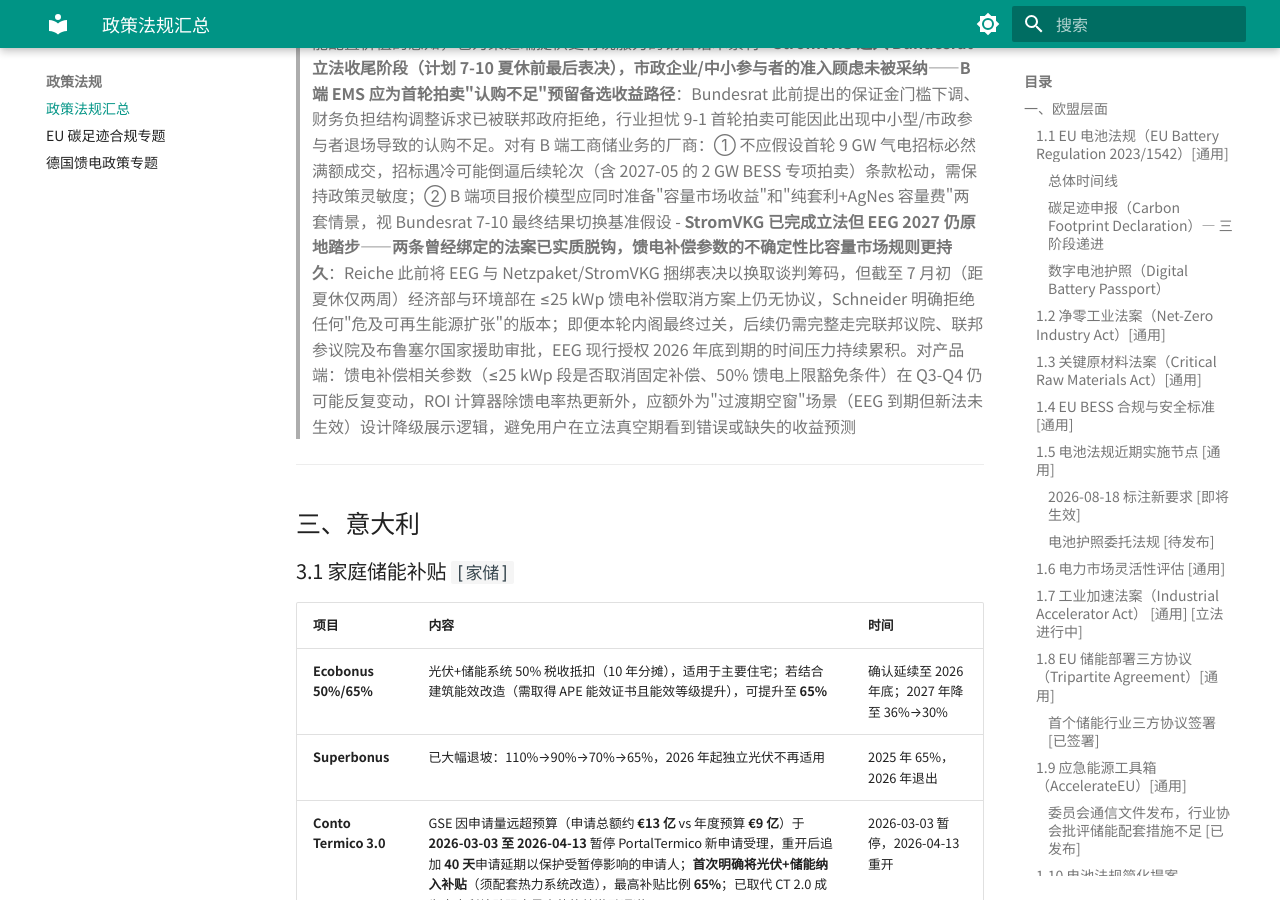
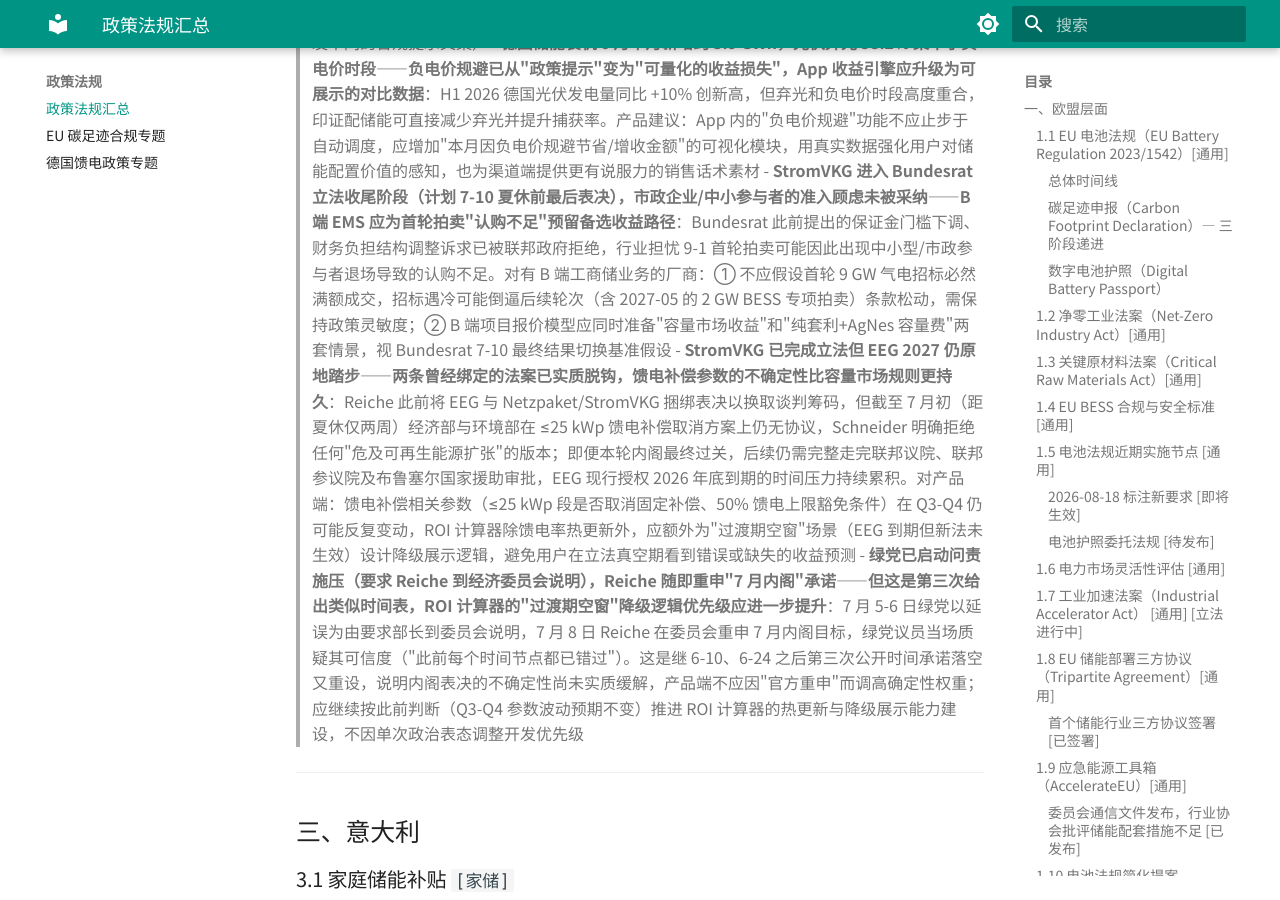
Before and after one commit to jeff9141/energy-storage-intel, an MkDocs documentation site: the page built from docs/policy/energy_storage_policy_regulations.md, in a window 1280 px wide and 900 px high, scrolled down 21537 px. Built offline with MkDocs 1.6.1 and Material for MkDocs 9.7.7, drawn with Linux system fonts in a browser that asks for light colours; some of the changed text lies outside the part shown.

Commit message:
定时更新：政策法规信息收集 2026-07-11
- 更新德国 2.3 EEG 2027：新增绿党问责施压及 Reiche 7 月内阁承诺进展
- 新增西班牙 5.4 市场动态：Q1 2026 伊比利亚半岛负电价创历史新高（397/222 小时）

Co-Authored-By: Claude Sonnet 5 <noreply@anthropic.com>

```diff
--- a/docs/policy/energy_storage_policy_regulations.md
+++ b/docs/policy/energy_storage_policy_regulations.md
@@ -334,7 +334,9 @@ BMWK 于 2026-02-27 发布 442 页草案，核心条款：① 2027-01-01 起，
 > - `[2026-06-10]` Reiche 在 BDEW 年会承诺夏休前提交内阁，明确放弃 Redispatch 预留条款（关键妥协信号）
 > - `[2026-06-15]` 新目标表决日期调整为 2026-06-24
 > - `[2026-06-19]` 内阁表决再度推迟至 7 月，具体日期未定（"Ein konkretes Datum gibt es nicht"）；Netzpaket 同步延后
-> - **`[2026-07-01]`** **距夏休仅剩两周，经济部（Reiche）与环境部（Schneider）仍无进展，内阁表决日期依旧未定；Schneider 重申不会同意任何"危及可再生能源扩张"的法案；即便完成内阁表决，后续仍需联邦议院、联邦参议院及布鲁塞尔国家援助审批，时间链条进一步压缩**
+> - `[2026-07-01]` 距夏休仅剩两周，经济部（Reiche）与环境部（Schneider）仍无进展，内阁表决日期依旧未定；Schneider 重申不会同意任何"危及可再生能源扩张"的法案；即便完成内阁表决，后续仍需联邦议院、联邦参议院及布鲁塞尔国家援助审批，时间链条进一步压缩
+> - `[2026-07-05/06]` 联邦议院绿党以推迟为由，要求 Reiche 到经济委员会（Wirtschaftsausschuss）就 EEG 改革延误作出说明
+> - **`[2026-07-08]`** **Reiche 在联邦议院经济委员会表态：EEG 改革仍计划在 7 月内提交内阁；绿党议员 Michael Kellner 公开质疑其可信度（"此前每个时间节点都已错过"），内阁表决具体日期仍未锁定**
 
 > **来源：**
 > - [Germany's EEG 2027 Draft: A New Era for Renewables — Freshfields](https://www.freshfields.com/en/our-thinking/blogs/sustainability/germanys-eeg-2027-draft-a-new-era-for-renewables-102mrfg) `[2026]`
@@ -345,6 +347,8 @@ BMWK 于 2026-02-27 发布 442 页草案，核心条款：① 2027-01-01 起，
 > - [BDEW-Kongress: Reiche zeigt sich kompromissbereit — T-Online](https://www.t-online.de/finanzen/energie/id_101292472/bdew-kongress-reiche-zeigt-sich-bei-energiewende-kompromissbereit.html) `[2026-06]`
 > - [Energiegesetze-Ticker: Welches Vorhaben wie weit ist — ZFK](https://www.zfk.de/politik/deutschland/energiegesetze-ticker-deutschland-reiche) `[2026-06]`
 > - [Regeln zur Einspeisevergütung fehlen: Reiche kommt beim EEG nicht voran — T-Online](https://www.t-online.de/finanzen/energie/id_101318126/regeln-zur-einspeiseverguetung-fehlen-reiche-kommt-beim-eeg-nicht-voran.html) `[2026-07]`
+> - [Verzögerungen bei Reform: Grüne wollen Reiche in Ausschuss zitieren — onvista](https://www.onvista.de/news/2026/07-05-verzoegerungen-bei-reform-gruene-wollen-reiche-in-ausschuss-zitieren-0-10-26528812) `[2026-07]`
+> - [Wirtschaftsministerium: EEG-Reform soll noch im Juli ins Kabinett — onvista](https://www.onvista.de/news/2026/07-08-wirtschaftsministerium-eeg-reform-soll-noch-im-juli-ins-kabinett-0-20-26530043) `[2026-07]`
 
 **iMSys 智能电表部署** `[执法加速中]`
 
@@ -593,6 +597,7 @@ BNetzA 公布新电网费体系（Allgemeine Netzentgeltsystematik Strom，AgNes
 > - **德国储能装机 6 月单月新增约 3.9 GWh，光伏弃光 58.2% 集中于负电价时段——负电价规避已从"政策提示"变为"可量化的收益损失"，App 收益引擎应升级为可展示的对比数据**：H1 2026 德国光伏发电量同比 +10% 创新高，但弃光和负电价时段高度重合，印证配储能可直接减少弃光并提升捕获率。产品建议：App 内的"负电价规避"功能不应止步于自动调度，应增加"本月因负电价规避节省/增收金额"的可视化模块，用真实数据强化用户对储能配置价值的感知，也为渠道端提供更有说服力的销售话术素材
 > - **StromVKG 进入 Bundesrat 立法收尾阶段（计划 7-10 夏休前最后表决），市政企业/中小参与者的准入顾虑未被采纳——B 端 EMS 应为首轮拍卖"认购不足"预留备选收益路径**：Bundesrat 此前提出的保证金门槛下调、财务负担结构调整诉求已被联邦政府拒绝，行业担忧 9-1 首轮拍卖可能因此出现中小型/市政参与者退场导致的认购不足。对有 B 端工商储业务的厂商：① 不应假设首轮 9 GW 气电招标必然满额成交，招标遇冷可能倒逼后续轮次（含 2027-05 的 2 GW BESS 专项拍卖）条款松动，需保持政策灵敏度；② B 端项目报价模型应同时准备"容量市场收益"和"纯套利+AgNes 容量费"两套情景，视 Bundesrat 7-10 最终结果切换基准假设
 > - **StromVKG 已完成立法但 EEG 2027 仍原地踏步——两条曾经绑定的法案已实质脱钩，馈电补偿参数的不确定性比容量市场规则更持久**：Reiche 此前将 EEG 与 Netzpaket/StromVKG 捆绑表决以换取谈判筹码，但截至 7 月初（距夏休仅两周）经济部与环境部在 ≤25 kWp 馈电补偿取消方案上仍无协议，Schneider 明确拒绝任何"危及可再生能源扩张"的版本；即便本轮内阁最终过关，后续仍需完整走完联邦议院、联邦参议院及布鲁塞尔国家援助审批，EEG 现行授权 2026 年底到期的时间压力持续累积。对产品端：馈电补偿相关参数（≤25 kWp 段是否取消固定补偿、50% 馈电上限豁免条件）在 Q3-Q4 仍可能反复变动，ROI 计算器除馈电率热更新外，应额外为"过渡期空窗"场景（EEG 到期但新法未生效）设计降级展示逻辑，避免用户在立法真空期看到错误或缺失的收益预测
+> - **绿党已启动问责施压（要求 Reiche 到经济委员会说明），Reiche 随即重申"7 月内阁"承诺——但这是第三次给出类似时间表，ROI 计算器的"过渡期空窗"降级逻辑优先级应进一步提升**：7 月 5-6 日绿党以延误为由要求部长到委员会说明，7 月 8 日 Reiche 在委员会重申 7 月内阁目标，绿党议员当场质疑其可信度（"此前每个时间节点都已错过"）。这是继 6-10、6-24 之后第三次公开时间承诺落空又重设，说明内阁表决的不确定性尚未实质缓解，产品端不应因"官方重申"而调高确定性权重；应继续按此前判断（Q3-Q4 参数波动预期不变）推进 ROI 计算器的热更新与降级展示能力建设，不因单次政治表态调整开发优先级
 
 ---
 
@@ -826,8 +831,19 @@ BNetzA 公布新电网费体系（Allgemeine Netzentgeltsystematik Strom，AgNes
 
 大型独立 BESS 项目和光储协同部署是增长主体，住宅补贴政策层面无重大更新。
 
+**负电价创历史新高（2026 Q1）：**
+
+| 市场 | Q1 2026 负电价小时数 | Q1 2025 同期 | 占 Q1 总交易小时占比 |
+|------|---------------------|--------------|---------------------|
+| 西班牙 | **397 小时**（历史新高） | 48 小时 | ~16% |
+| 葡萄牙 | 222 小时 | — | — |
+
+驱动因素：光伏装机快速增长叠加伊比利亚半岛需求相对温和（气温较北欧更温和，抑制用电负荷增长）。市场预期 Q2 因日照时长增加和光伏新增装机，负电价小时数可能进一步刷新纪录。
+
 > **来源：**
 > - [Battery energy storage project pipeline in Spain surges 464% year-on-year — ESS News](https://www.ess-news.com/2026/04/24/battery-energy-storage-project-pipeline-in-spain-surges-464-year-on-year/) `[2026-04]`
+> - [Negative power prices reach all-time high on the Iberian Peninsula in Q1 — PV Magazine](https://www.pv-magazine.com/2026/04/20/negative-power-prices-all-time-high-on-the-iberian-peninsula-in-q1/) `[2026-04]`
+> - [Spain records 397 hours of negative prices in Q1 — PV Magazine](https://www.pv-magazine.com/2026/06/17/spain-records-397-hours-of-negatives-prices-in-q1/) `[2026-06]`
 
 ### 5.5 容量机制 `[工商储]`
 
@@ -848,13 +864,14 @@ BNetzA 公布新电网费体系（Allgemeine Netzentgeltsystematik Strom，AgNes
 
 #### PM 解读
 
-> **[2026-07-04]**
+> **[2026-07-11]**
 > - **PVPC 现货价波动大（€0.04-0.12/kWh），分时电价优化能力是西班牙市场的核心软件差异化**：余电按小时现货价结算且不跨月，用户的实际收益高度依赖"什么时候充、什么时候放"。App 必须集成 PVPC 实时电价数据，并提供可视化的"最优充放电时间窗口"建议。Zendure 在这块已经有 AI 驱动的分时优化，是对标方向
 > - **集体自消费 5 km 扩展打开社区级储能管理场景**：5 km 共享半径 + "自消费管理人"角色，意味着未来可能出现"一个管理人管理多户储能"的 B 端场景。App 架构需要考虑"多设备多用户"的管理模式。短期不急，但值得在产品路线图上标记
 > - **各自治区政策碎片化增加本地化复杂度**：住宅储能补贴由各自治区管理，不是联邦统一标准。App 中的"补贴查询"功能如果做西班牙市场，需要按地区适配——用户输入邮编后展示对应区域的补贴信息
 > - **BESS 管线+464%、装机+589% 说明西班牙大型储能市场正在爆发，但住宅端受益有限**：Q1 2026 的数据爆发来自大型独立 BESS 和光储捆绑的商业项目，不是住宅补贴政策驱动。对家储产品线的含义：西班牙整体政策环境向好、市场生态趋于成熟，可以把西班牙纳入"2027-2028 进入"的候补市场，但当前不应把住宅端管线爆发误读为 C 端消费市场的信号
 > - **EU 批准 €90 亿容量机制是西班牙工商储 B 端的重要政策锚点，但住宅端无直接受益**：容量机制覆盖发电、储能和需求侧响应，BESS 通过竞价获得可用性补偿。10 年周期 + €9 亿/年的体量为大型独立 BESS 项目提供了稳定收益预期，是西班牙 B 端工商储市场爆发的政策底座（与管线+464% 的市场数据相互印证）。对产品策略的含义：西班牙大型 BESS 的收益路径已从"纯套利"升级为"容量补偿 + 套利"双轨，B 端 EMS 平台需要增加"容量机制合规运营"模块（确保设备在系统压力时段可用并可被调用），并在 B 端报价场景中将容量机制收益纳入 IRR 测算——这会显著缩短西班牙 BESS 项目的投资回收期
 > - **RDL 7/2026"双重模式兼容"打开家储+集体自消费叠加的新产品场景，App 需要支持单用户多份额账本**：此前个体自消费（无余电）与电网关联式集体自消费互斥，新规允许同一消费者同时参与两种模式——例如自家屋顶光伏优先自用，不足部分再从楼宇集体自消费池按份额补充。这是西班牙特有的场景，此前 App 的账户模型假设"一户一个自消费主体"，现在需要支持"个体账本 + 集体份额账本"并行核算，收益/账单页面需要分别列示两笔来源，避免用户混淆。建议放在 2027 西班牙市场深化阶段的产品需求清单中，短期可先在后端数据模型层面预留字段，避免后续大改
+> - **Q1 2026 负电价小时数同比暴增 8 倍（48→397 小时），西班牙已具备与德国相当的"配储刚需"叙事，但触发机制不同（PVPC 月度结算 vs EEG 15 分钟归零）——App 收益引擎需要按市场分别建模**：西班牙 compensación simplificada 机制下，余电按小时 PVPC 现货价结算（不像德国 EEG 在负电价时段直接归零），意味着负电价小时对西班牙用户的实际收益冲击体现为"PVPC 价格跌至负值时反送电反而倒贴钱"，而非"补偿被取消"。产品含义：① App 内 PVPC 实时电价集成模块需要将"负电价预警"作为独立通知场景（区别于普通低价充电提示），提示用户此时段反送电可能产生负收益，触发自动优先自用/电池充电策略；② 16% 的 Q1 交易小时为负值意味着西班牙光伏自消费率优化已从"锦上添花"升级为接近德国的"经济性刚需"，可复用面向德国市场开发的"负电价规避"调度逻辑框架，但结算周期参数需按 PVPC 小时结算（而非德国 15 分钟窗口）重新校准；③ 该数据可直接用于西班牙市场获客话术——"Q1 已有 16% 的时间反送电不划算，配储能让这部分电为你所用"
 
 ---
 
```
Also changed, not shown: other parts of docs/policy/energy_storage_policy_regulations.md (+1 -1 lines).
